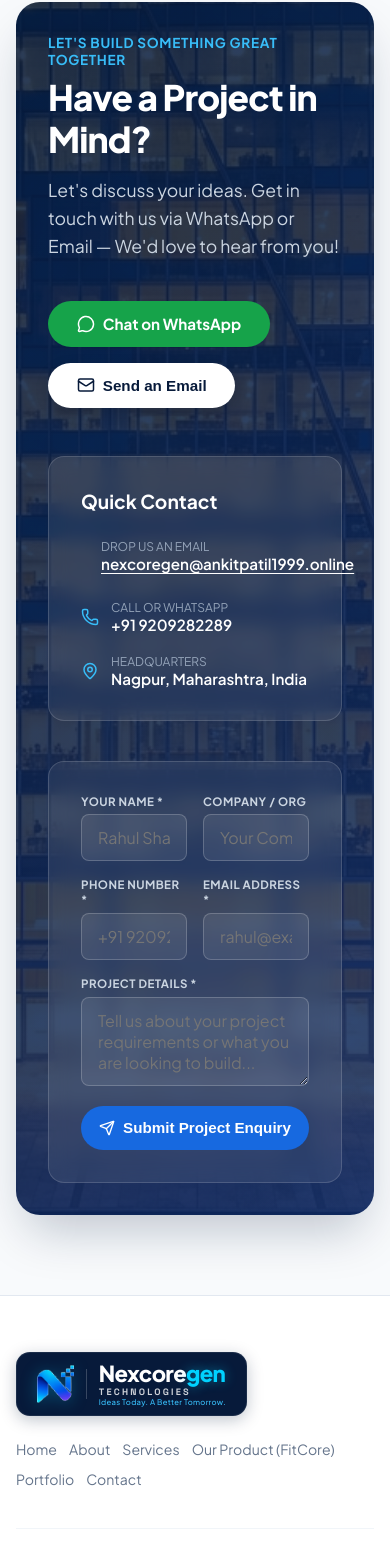
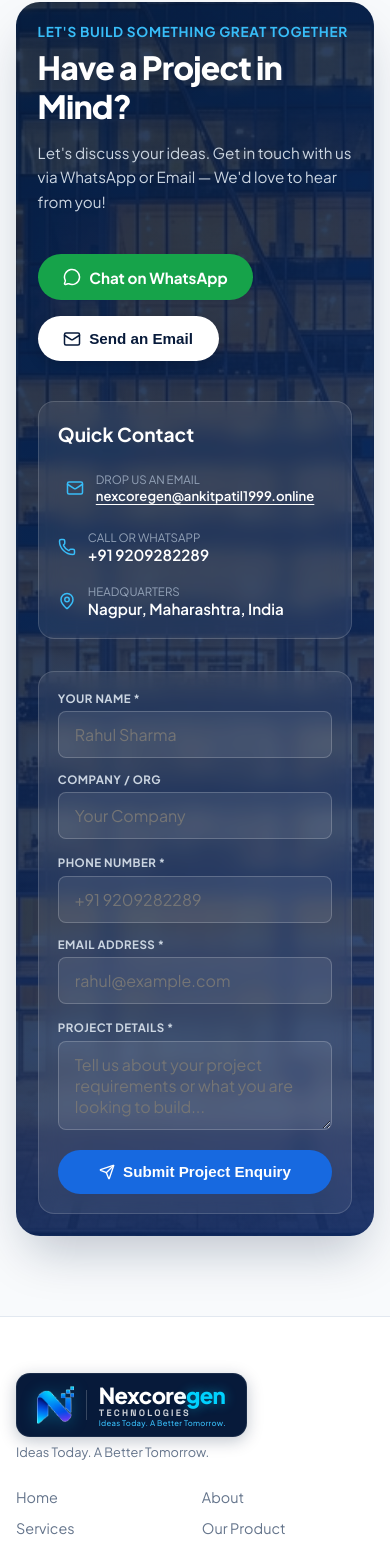
Before and after one commit to Ankitmpatil1999/NexCoreGen_Technologies, a React (Vite) app: page / in a window 390 px wide. Shown: the part 10391-11944 px from the top of the page. Built offline with nearby package versions, Linux system fonts and the light colour scheme.

Commit message:
fix(responsive): optimize mobile contact form inputs layout and footer navigation grid

```diff
--- a/src/App.tsx
+++ b/src/App.tsx
@@ -1252,7 +1252,7 @@ export function App() {
             style={{
               background: 'linear-gradient(135deg, #071A3A 0%, #0F2D6B 100%)',
               borderRadius: '24px',
-              padding: 'clamp(2rem, 5vw, 4rem)',
+              padding: 'clamp(1.35rem, 4vw, 3.5rem)',
               color: '#FFFFFF',
               boxShadow: 'var(--shadow-lg)',
               position: 'relative',
@@ -1277,22 +1277,22 @@ export function App() {
                 <div style={{ color: '#38BDF8', fontWeight: 700, fontSize: '0.85rem', letterSpacing: '0.05em', textTransform: 'uppercase', marginBottom: '0.5rem' }}>
                   LET'S BUILD SOMETHING GREAT TOGETHER
                 </div>
-                <h2 style={{ fontSize: 'clamp(2.2rem, 4vw, 3.2rem)', color: '#FFFFFF', marginBottom: '1rem' }}>
+                <h2 style={{ fontSize: 'clamp(2rem, 4vw, 3.2rem)', color: '#FFFFFF', marginBottom: '1rem' }}>
                   Have a Project in Mind?
                 </h2>
-                <p style={{ color: '#CBD5E1', fontSize: '1.1rem', lineHeight: 1.6 }}>
+                <p style={{ color: '#CBD5E1', fontSize: 'clamp(0.95rem, 2vw, 1.1rem)', lineHeight: 1.6 }}>
                   Let's discuss your ideas. Get in touch with us via WhatsApp or Email — We'd love to hear from you!
                 </p>
               </div>
 
               {/* Direct Instant Action Buttons */}
-              <div style={{ display: 'flex', gap: '1rem', flexWrap: 'wrap', marginBottom: '3rem' }}>
+              <div style={{ display: 'flex', gap: '1rem', flexWrap: 'wrap', marginBottom: '2.5rem' }}>
                 <a
                   href="https://wa.me/919209282289"
                   target="_blank"
                   rel="noreferrer"
                   className="btn"
-                  style={{ background: '#16A34A', color: '#fff', padding: '0.85rem 1.8rem', fontSize: '0.95rem' }}
+                  style={{ background: '#16A34A', color: '#fff', padding: '0.85rem 1.6rem', fontSize: '0.95rem' }}
                 >
                   <MessageCircle size={18} /> Chat on WhatsApp
                 </a>
@@ -1302,16 +1302,16 @@ export function App() {
                   type="button"
                   onClick={() => setEmailModalOpen(true)}
                   className="btn btn-white"
-                  style={{ padding: '0.85rem 1.8rem', fontSize: '0.95rem', cursor: 'pointer', display: 'inline-flex', alignItems: 'center', gap: '0.5rem' }}
+                  style={{ padding: '0.85rem 1.6rem', fontSize: '0.95rem', cursor: 'pointer', display: 'inline-flex', alignItems: 'center', gap: '0.5rem' }}
                 >
                   <Mail size={18} color="var(--color-navy)" /> Send an Email
                 </button>
               </div>
 
               {/* Quick Contact & Interactive Form */}
-              <div style={{ display: 'grid', gridTemplateColumns: 'repeat(auto-fit, minmax(280px, 1fr))', gap: '2.5rem', alignItems: 'flex-start' }}>
+              <div style={{ display: 'grid', gridTemplateColumns: 'repeat(auto-fit, minmax(min(100%, 280px), 1fr))', gap: '2rem', alignItems: 'flex-start' }}>
                 {/* Contact Details Card */}
-                <div style={{ background: 'rgba(255, 255, 255, 0.08)', backdropFilter: 'blur(10px)', borderRadius: '16px', padding: '2rem', border: '1px solid rgba(255, 255, 255, 0.15)' }}>
+                <div style={{ background: 'rgba(255, 255, 255, 0.08)', backdropFilter: 'blur(10px)', borderRadius: '16px', padding: 'clamp(1.2rem, 3.5vw, 2rem)', border: '1px solid rgba(255, 255, 255, 0.15)' }}>
                   <div style={{ fontSize: '1.2rem', fontWeight: 700, marginBottom: '1.25rem', color: '#fff' }}>
                     Quick Contact
                   </div>
@@ -1333,25 +1333,27 @@ export function App() {
                       onMouseLeave={(e) => e.currentTarget.style.background = 'transparent'}
                       title="Click to send an email or copy address"
                     >
-                      <Mail size={18} color="#38BDF8" />
+                      <Mail size={18} color="#38BDF8" style={{ flexShrink: 0 }} />
+                      <div style={{ minWidth: 0 }}>
+                        <div style={{ fontSize: '0.72rem', color: '#94A3B8' }}>DROP US AN EMAIL</div>
+                        <div style={{ fontWeight: 600, fontSize: 'clamp(0.82rem, 2.2vw, 0.95rem)', textDecoration: 'underline', textUnderlineOffset: '3px', wordBreak: 'break-all' }}>
+                          nexcoregen@ankitpatil1999.online
+                        </div>
+                      </div>
+                    </div>
+
+                    <div style={{ display: 'flex', alignItems: 'center', gap: '0.75rem' }}>
+                      <Phone size={18} color="#38BDF8" style={{ flexShrink: 0 }} />
                       <div>
-                        <div style={{ fontSize: '0.75rem', color: '#94A3B8' }}>DROP US AN EMAIL</div>
-                        <div style={{ fontWeight: 600, fontSize: '0.95rem', textDecoration: 'underline', textUnderlineOffset: '3px' }}>nexcoregen@ankitpatil1999.online</div>
+                        <div style={{ fontSize: '0.72rem', color: '#94A3B8' }}>CALL OR WHATSAPP</div>
+                        <div style={{ fontWeight: 600, fontSize: '0.95rem' }}>+91 9209282289</div>
                       </div>
                     </div>
 
                     <div style={{ display: 'flex', alignItems: 'center', gap: '0.75rem' }}>
-                      <Phone size={18} color="#38BDF8" />
+                      <MapPin size={18} color="#38BDF8" style={{ flexShrink: 0 }} />
                       <div>
-                        <div style={{ fontSize: '0.75rem', color: '#94A3B8' }}>CALL OR WHATSAPP</div>
-                        <div style={{ fontWeight: 600, fontSize: '0.95rem' }}>+91 9209282289</div>
-                      </div>
-                    </div>
-
-                    <div style={{ display: 'flex', alignItems: 'center', gap: '0.75rem' }}>
-                      <MapPin size={18} color="#38BDF8" />
-                      <div>
-                        <div style={{ fontSize: '0.75rem', color: '#94A3B8' }}>HEADQUARTERS</div>
+                        <div style={{ fontSize: '0.72rem', color: '#94A3B8' }}>HEADQUARTERS</div>
                         <div style={{ fontWeight: 600, fontSize: '0.95rem' }}>Nagpur, Maharashtra, India</div>
                       </div>
                     </div>
@@ -1359,9 +1361,9 @@ export function App() {
                 </div>
 
                 {/* Form */}
-                <div id="contact-form" style={{ background: 'rgba(255, 255, 255, 0.08)', backdropFilter: 'blur(10px)', borderRadius: '16px', padding: '2rem', border: '1px solid rgba(255, 255, 255, 0.15)' }}>
+                <div id="contact-form" style={{ background: 'rgba(255, 255, 255, 0.08)', backdropFilter: 'blur(10px)', borderRadius: '16px', padding: 'clamp(1.2rem, 3.5vw, 2rem)', border: '1px solid rgba(255, 255, 255, 0.15)' }}>
                   {formSubmitted ? (
-                    <div style={{ textAlign: 'center', padding: '2rem 1rem' }}>
+                    <div style={{ textAlign: 'center', padding: '1.5rem 0.5rem' }}>
                       <div style={{ fontSize: '2.5rem', marginBottom: '0.75rem' }}>✅</div>
                       <div style={{ fontSize: '1.4rem', fontWeight: 700, marginBottom: '0.5rem' }}>Thank You!</div>
                       <p style={{ color: '#CBD5E1', fontSize: '0.95rem', lineHeight: 1.6, marginBottom: '1.25rem' }}>
@@ -1388,7 +1390,7 @@ export function App() {
                     </div>
                   ) : (
                     <form onSubmit={handleFormSubmit} style={{ display: 'flex', flexDirection: 'column', gap: '1rem' }}>
-                      <div style={{ display: 'grid', gridTemplateColumns: '1fr 1fr', gap: '1rem' }}>
+                      <div className="contact-form-grid">
                         <div>
                           <label style={formLabel}>YOUR NAME *</label>
                           <input
@@ -1412,7 +1414,7 @@ export function App() {
                         </div>
                       </div>
 
-                      <div style={{ display: 'grid', gridTemplateColumns: '1fr 1fr', gap: '1rem' }}>
+                      <div className="contact-form-grid">
                         <div>
                           <label style={formLabel}>PHONE NUMBER *</label>
                           <input
@@ -1468,8 +1470,9 @@ export function App() {
       {/* 12. FOOTER */}
       <footer style={{ padding: '3.5rem 0 2rem 0', background: '#FFFFFF', borderTop: '1px solid var(--border-color)' }}>
         <div className="container">
-          <div style={{ display: 'flex', justifyContent: 'space-between', alignItems: 'center', flexWrap: 'wrap', gap: '1.5rem', marginBottom: '2.5rem' }}>
-            {/* Official Logo (2nd Dark Edition) */}
+          <div className="footer-main-row" style={{ display: 'flex', justifyContent: 'space-between', alignItems: 'center', flexWrap: 'wrap', gap: '1.5rem', marginBottom: '2.5rem' }}>
+            {/* Official Logo */}
+            <div style={{ display: 'flex', flexDirection: 'column', gap: '0.4rem' }}>
               <div
                 style={{
                   display: 'inline-flex',
@@ -1479,7 +1482,8 @@ export function App() {
                   padding: '0.55rem 1.25rem',
                   borderRadius: '14px',
                   boxShadow: '0 4px 16px rgba(7, 26, 58, 0.25)',
-                border: '1px solid rgba(255, 255, 255, 0.08)'
+                  border: '1px solid rgba(255, 255, 255, 0.08)',
+                  alignSelf: 'flex-start'
                 }}
                 onClick={() => {
                   navigateTo('home');
@@ -1488,19 +1492,23 @@ export function App() {
               >
                 <Logo variant="dark" size="md" />
               </div>
+              <div style={{ fontSize: '0.8rem', color: 'var(--text-muted)' }}>
+                Ideas Today. A Better Tomorrow.
+              </div>
+            </div>
 
             {/* Links */}
-            <div style={{ display: 'flex', gap: 'clamp(0.75rem, 2vw, 1.5rem)', fontSize: '0.88rem', flexWrap: 'wrap' }}>
+            <div className="footer-links-container">
               <a href="#home" style={footerLink}>Home</a>
               <a href="#about" style={footerLink}>About</a>
               <a href="#services" style={footerLink}>Services</a>
-              <a href="#fitcore" onClick={(e) => { e.preventDefault(); navigateTo('fitcore'); }} style={footerLink}>Our Product (FitCore)</a>
+              <a href="#fitcore" onClick={(e) => { e.preventDefault(); navigateTo('fitcore'); }} style={footerLink}>Our Product</a>
               <a href="#portfolio" style={footerLink}>Portfolio</a>
               <a href="#contact" style={footerLink}>Contact</a>
             </div>
           </div>
 
-          <div style={{ display: 'flex', justifyContent: 'space-between', alignItems: 'center', flexWrap: 'wrap', gap: '1rem', paddingTop: '1.5rem', borderTop: '1px solid var(--border-light)', fontSize: '0.82rem', color: 'var(--text-muted)' }}>
+          <div className="footer-bottom-row" style={{ display: 'flex', justifyContent: 'space-between', alignItems: 'center', flexWrap: 'wrap', gap: '1rem', paddingTop: '1.5rem', borderTop: '1px solid var(--border-light)', fontSize: '0.82rem', color: 'var(--text-muted)' }}>
             <div>
               © {new Date().getFullYear()} Nexcoregen Technologies. All rights reserved.
             </div>
@@ -1522,10 +1530,8 @@ export function App() {
                 Terms & Conditions
               </button>
               <span
-                style={{ cursor: 'pointer', color: 'var(--text-muted)', fontSize: '0.82rem' }}
+                style={{ cursor: 'pointer', color: 'var(--color-primary)', fontWeight: 600, fontSize: '0.82rem' }}
                 onClick={() => window.scrollTo({ top: 0, behavior: 'smooth' })}
-                onMouseEnter={(e) => e.currentTarget.style.color = 'var(--color-primary)'}
-                onMouseLeave={(e) => e.currentTarget.style.color = 'var(--text-muted)'}
               >
                 Back to Top ↑
               </span>
--- a/src/index.css
+++ b/src/index.css
@@ -451,3 +451,46 @@ input, select, textarea {
     display: none !important;
   }
 }
+
+/* Contact Form Responsive Grid */
+.contact-form-grid {
+  display: grid;
+  grid-template-columns: 1fr 1fr;
+  gap: 1rem;
+}
+
+@media (max-width: 640px) {
+  .contact-form-grid {
+    grid-template-columns: 1fr !important;
+    gap: 0.85rem !important;
+  }
+}
+
+/* Footer Responsive Layout */
+.footer-links-container {
+  display: flex;
+  gap: 1.5rem;
+  font-size: 0.9rem;
+  flex-wrap: wrap;
+}
+
+@media (max-width: 768px) {
+  .footer-links-container {
+    display: grid !important;
+    grid-template-columns: repeat(auto-fit, minmax(130px, 1fr)) !important;
+    gap: 0.85rem !important;
+    width: 100% !important;
+  }
+
+  .footer-main-row {
+    flex-direction: column !important;
+    align-items: flex-start !important;
+    gap: 1.75rem !important;
+  }
+
+  .footer-bottom-row {
+    flex-direction: column !important;
+    align-items: flex-start !important;
+    gap: 1rem !important;
+  }
+}
```
Lines whose indentation alone changed are shown as unchanged.
